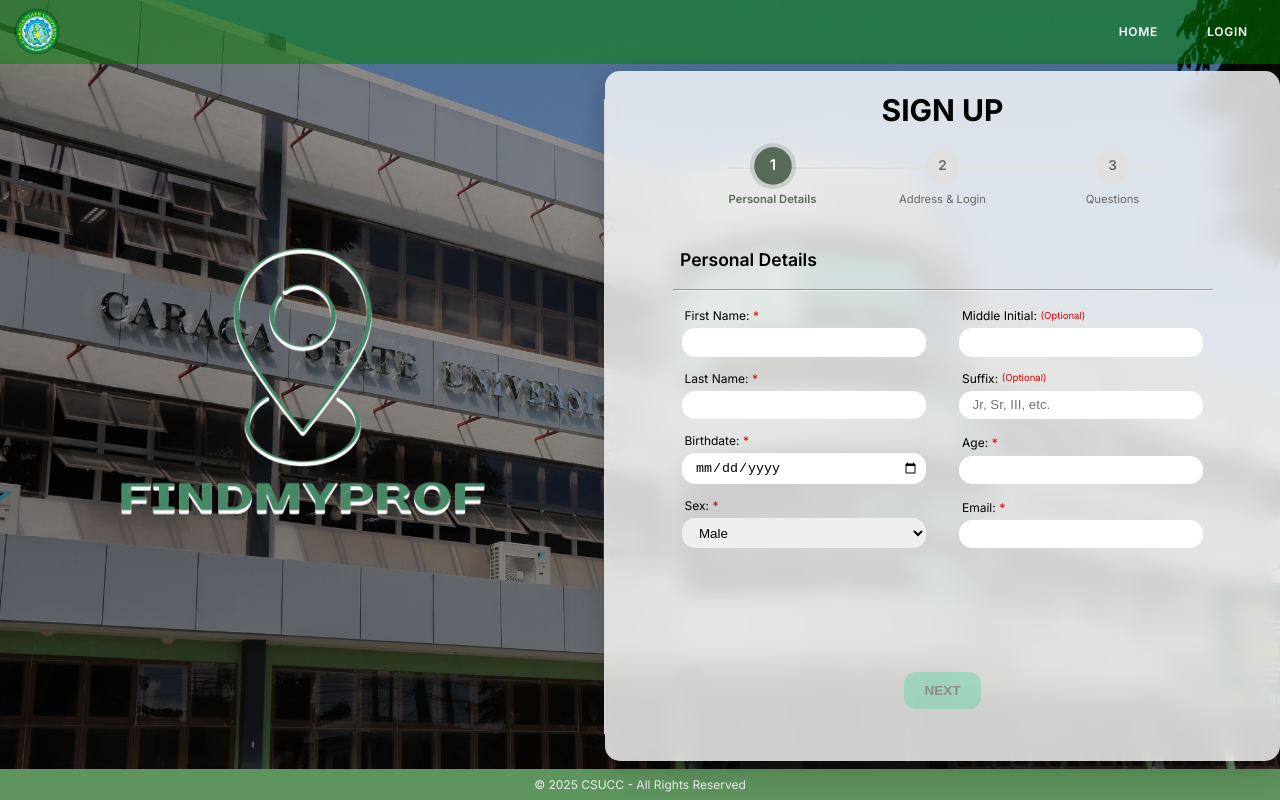
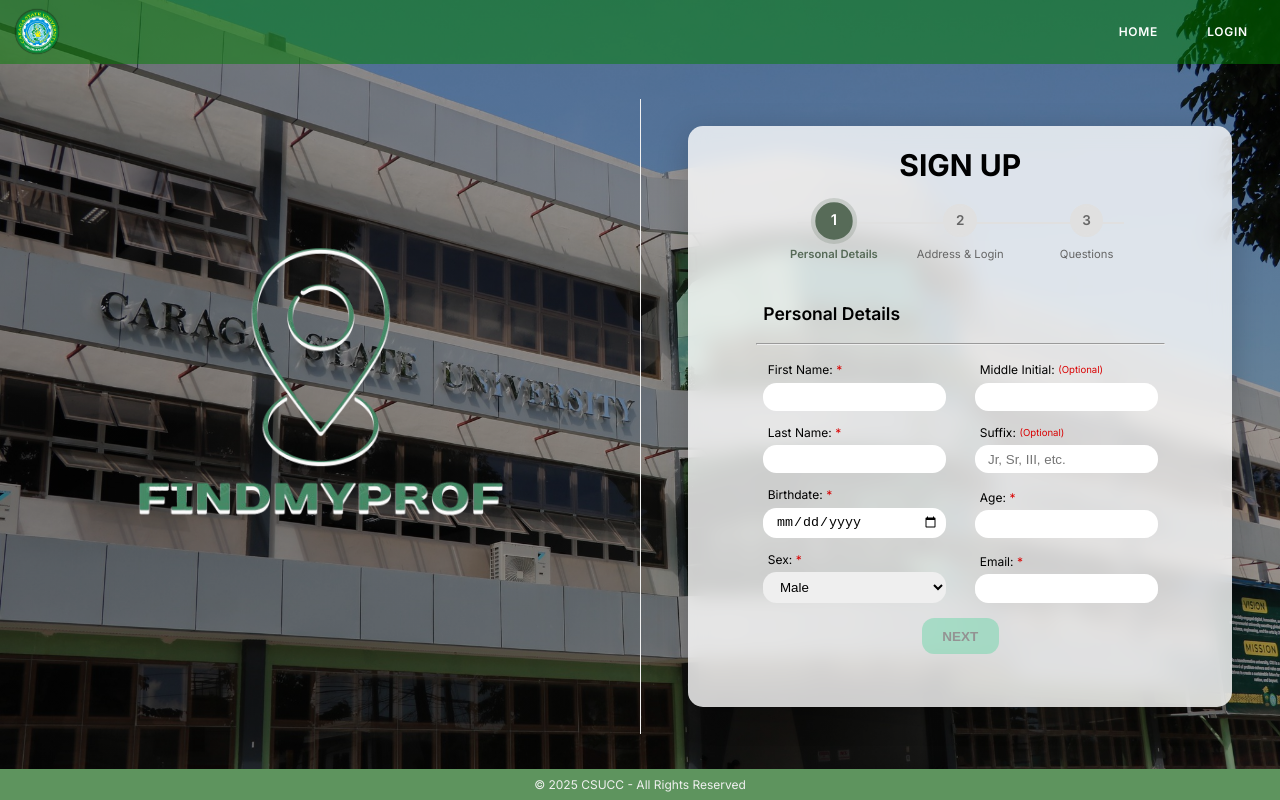
Before and after one commit to PamMertz21/Security2.0, a Vue app: page /signup in a window 1280 px wide. Built offline with nearby package versions, Linux system fonts and the light colour scheme.

Commit message:
changed form design

```diff
--- a/src/assets/CSS/forgot_password.css
+++ b/src/assets/CSS/forgot_password.css
@@ -1,7 +1,7 @@
 form {
   padding: 1em;
-  height: 40em;
-  width: 35em;
+  height: 100%;
+  width: 100%;
   display: flex;
   flex-direction: column;
   align-items: center;
--- a/src/assets/CSS/signup.css
+++ b/src/assets/CSS/signup.css
@@ -1,7 +1,7 @@
 
 form {
-  width: 40em;
-  height: 43em;
+  width: 100%;
+  height: 100%;
   display: flex;
   flex-direction: column;
   align-items: center;
```
